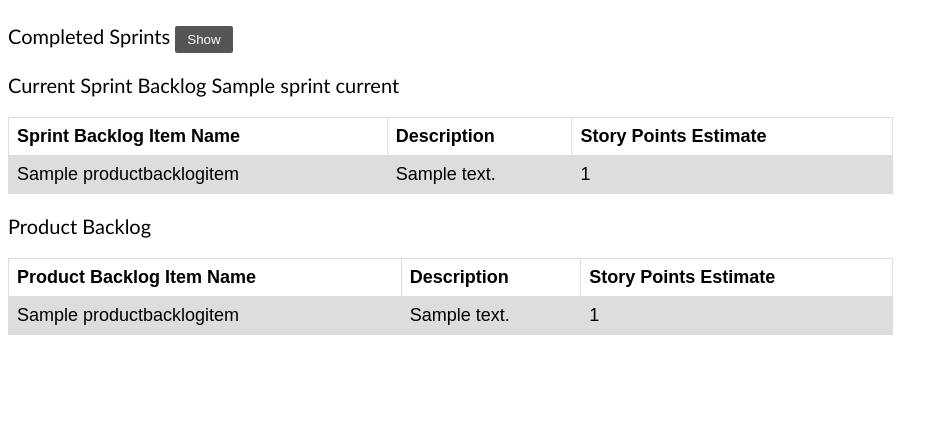
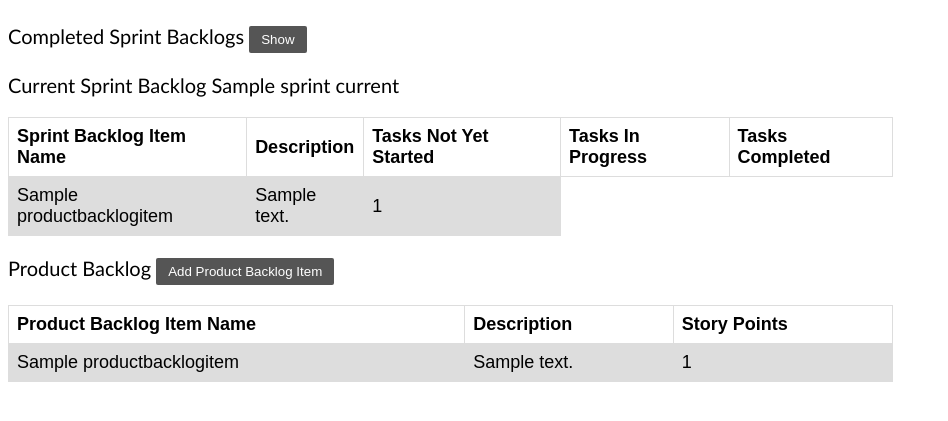
Before and after one commit to joeydubey/comp3297-gnome, a Django app: template gnome-project/templates/project.html in a window 1280 px wide. Shown: the part 68-489 px from the top of the page, without its empty margins (0-948 px from the left). Run offline with Django 3.2, Linux system fonts and the light colour scheme; tables that the repository leaves empty hold one stand-in row (values such as "Sample post"); the template is opened without the code that fills it: values that come from a table or form of the project are taken from there, most other values are stand-ins (such as "Sample title", 1, 10 or a date in 2020).

Commit message:
made prettier

```diff
--- a/gnome-project/templates/project.html
+++ b/gnome-project/templates/project.html
@@ -2,7 +2,9 @@
 <html>
     <head>
         <title>Project Details</title>
+
         <h1>Project Details: {{ project }}</h1>
+
         <style>
                 body {
                   /*background-color: lightblue;*/
@@ -41,9 +43,20 @@
                     background-color: #dddddd;
                 }
         </style>
+
     </head>
     <body>
-        <p>Completed Sprints  <button type="button" id="showHideButton" onclick="showHide()" class="btn btn-default">Show</button></p>
+
+    <!--Completed sprints-->
+        <p> Completed Sprint Backlogs
+            <button type="button"
+                    id="showHideButton"
+                    onclick="showHide()"
+                    class="btn btn-default">
+                Show
+            </button>
+        </p>
+
         <script>
         function showHide() {
             if (document.getElementById("showHideButton").innerHTML == "Show") {
@@ -56,30 +69,43 @@
             }
         }
         </script>
+
         <div id="completedSprints" style="display: none;">
         <!-- Completed sprints code-->
             <ul> {% for sprint in sprint_list_done %}
-                <li>{{ sprint.name }} </li>
-                <ul> {% for pbi in sprint.productbacklog_set.all %}
-                    <li> {{ pbi.name }} </li>
-                    <ul> {% for task in pbi %}
-                        <li> {{ task.name }}
-                                <button type="submit">View Task</button>
-                            </form>
-                        </li>
-                         {% endfor %}
-                    </ul>
-                     {% endfor %}
-                </ul>
-                 {% endfor %}
+                <li>
+                    Sprint {{ sprint.name }} Backlog
+                </li>
+                 <table>
+                    <tr>
+                        <th>Sprint Backlog Item Name</th>
+                        <th>Description</th>
+                        <th>Tasks Not Yet Started</th>
+                        <th>Tasks In Progress</th>
+                        <th>Tasks Completed</th>
+                    </tr>
+                    {% for pbi in sprint.productbacklog_set.all %}
+                    <tr>
+                        <td> {{ pbi.name }} </td>
+                        <td> {{ pbi.description }} </td>
+                    </tr>
+                    {% endfor %}
+                </table>
+
+                {% endfor %}
             </ul>
+
         </div>
+
+        <!-- Current Sprint-->
         <p>Current Sprint Backlog {{ sprint_current.name }}</p>
         <table>
             <tr>
                 <th>Sprint Backlog Item Name</th>
                 <th>Description</th>
-                <th>Story Points Estimate</th>
+                <th>Tasks Not Yet Started</th>
+                <th>Tasks In Progress</th>
+                <th>Tasks Completed</th>
             </tr>
             {% for pbi in pbi_sprint_current_list %}
             <tr>
@@ -89,12 +115,20 @@
             </tr>
             {% endfor %}
         </table>
-      <p>Product Backlog</p>
+
+    <!-- Product Backlog-->
+      <p> Product Backlog
+           <button type="button"
+                    class="btn btn-default">
+                Add Product Backlog Item
+            </button>
+      </p>
+
       <table>
             <tr>
                 <th>Product Backlog Item Name</th>
                 <th>Description</th>
-                <th>Story Points Estimate</th>
+                <th>Story Points</th>
             </tr>
             {% for pbi in pbis_product_backlog_list %}
             <tr>
```
